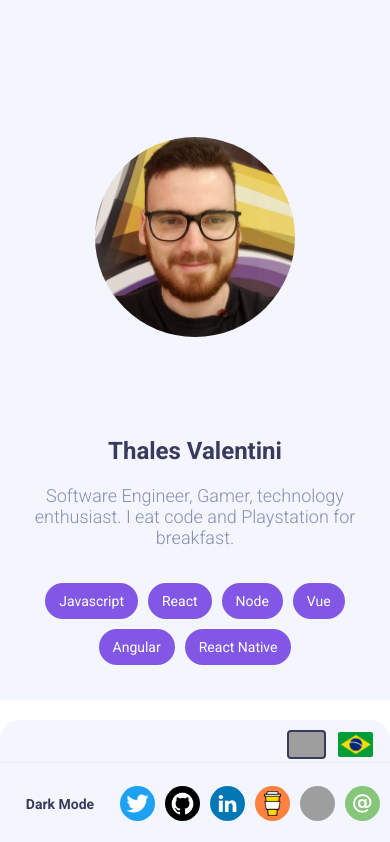
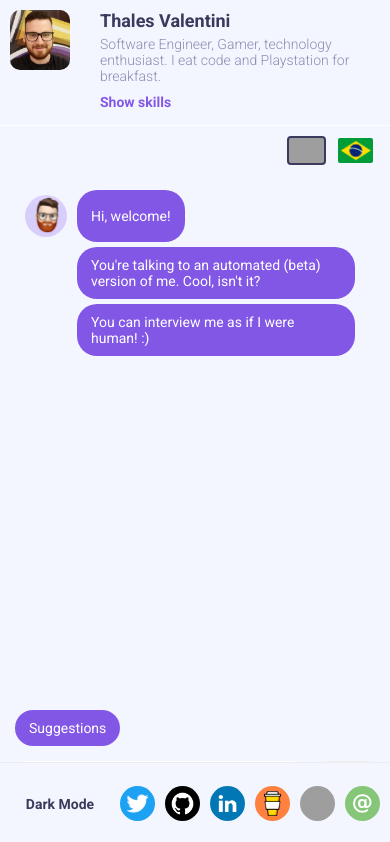
Before and after one commit to ThalesLudwig/portfolio-web, a React (Create React App) app: page / in a window 390 px wide. Shown: the top 842 px of the page. Built offline with nearby package versions, Linux system fonts and the light colour scheme; grey boxes are pictures that could not be loaded.

Commit message:
Improved header on mobile

```diff
--- a/src/AppStyled.js
+++ b/src/AppStyled.js
@@ -40,6 +40,10 @@ export const ProfileWrapper = styled.div`
   @media (max-width: ${DESKTOP_SMALL}) {
     margin-left: 0px;
     margin-bottom: 20px;
+  }
+
+  @media (max-width: ${MOBILE}) {
+    margin-bottom: 1px;
   }
 `;
 
--- a/src/components/CardMain/CardMainStyled.js
+++ b/src/components/CardMain/CardMainStyled.js
@@ -1,5 +1,5 @@
 import styled from "styled-components";
-import { TABLET } from "../../constants/screen";
+import { TABLET, MOBILE } from "../../constants/screen";
 
 export const Container = styled.div`
   background: ${({ theme }) => theme.card};
@@ -13,4 +13,8 @@ export const Container = styled.div`
   @media (max-width: ${TABLET}) {
     width: unset;
   }
+
+  @media (max-width: ${MOBILE}) {
+    border-radius: 0px;
+  }
 `;
--- a/src/components/CardProfile/CardProfile.js
+++ b/src/components/CardProfile/CardProfile.js
@@ -1,4 +1,4 @@
-import React from "react";
+import React, { useState } from "react";
 import Pill from "../Pill/Pill";
 import localization from "./localization";
 import { useIntl } from "react-intl";
@@ -9,15 +9,19 @@ import {
   Bio,
   Pills,
   MobileImage,
+  ContentWrapper,
+  SeeSkills,
 } from "./CardProfileStyled";
 
 const CardProfile = () => {
   const { formatMessage } = useIntl();
+  const [isShowingSkills, setIsShowingSkills] = useState(false);
 
   return (
     <BackgroundImage>
       <Container>
-        <Pills>
+        <ContentWrapper>
+          <Pills shouldDisplay={isShowingSkills}>
             <Pill key="js" text="Javascript" isPrimary />
             <Pill key="react" text="React" isPrimary />
             <Pill key="node" text="Node" isPrimary />
@@ -25,8 +29,16 @@ const CardProfile = () => {
             <Pill key="angular" text="Angular" isPrimary />
             <Pill key="react-native" text="React Native" isPrimary />
           </Pills>
+          <SeeSkills onClick={() => setIsShowingSkills(!isShowingSkills)}>
+            {formatMessage(
+              isShowingSkills
+                ? localization.hideSkills
+                : localization.showSkills
+            )}
+          </SeeSkills>
           <Bio>{formatMessage(localization.description)}</Bio>
           <Name>Thales Valentini</Name>
+        </ContentWrapper>
         <MobileImage />
       </Container>
     </BackgroundImage>
--- a/src/components/CardProfile/CardProfileStyled.js
+++ b/src/components/CardProfile/CardProfileStyled.js
@@ -1,7 +1,7 @@
 import styled from "styled-components";
 import profile from "../../assets/profile.jpg";
 import profileMobile from "../../assets/profile_mobile.jpg";
-import { TABLET, DESKTOP_SMALL } from "../../constants/screen";
+import { DESKTOP_SMALL, MOBILE } from "../../constants/screen";
 
 export const Container = styled.div`
   background-image: linear-gradient(
@@ -14,14 +14,27 @@ export const Container = styled.div`
   display: flex;
   flex-direction: column-reverse;
   padding: 0px 30px;
+
+  @media (max-width: ${DESKTOP_SMALL}) {
+    flex-direction: row-reverse;
+    padding: 30px;
+    width: unset;
+  }
+
+  @media (max-width: ${MOBILE}) {
+    border-radius: 0px;
+    padding: 10px;
+  }
+`;
+
+export const ContentWrapper = styled.div`
+  display: flex;
+  flex-direction: column-reverse;
   align-items: center;
 
   @media (max-width: ${DESKTOP_SMALL}) {
-    width: unset;
-  }
-
-  @media (max-width: ${TABLET}) {
-    border-radius: 0px;
+    align-items: flex-start;
+    margin-left: 30px;
   }
 `;
 
@@ -36,10 +49,11 @@ export const BackgroundImage = styled.div`
 
   @media (max-width: ${DESKTOP_SMALL}) {
     width: unset;
+    height: unset;
     background-image: none;
   }
 
-  @media (max-width: ${TABLET}) {
+  @media (max-width: ${MOBILE}) {
     border-radius: 0px;
   }
 `;
@@ -52,7 +66,7 @@ export const MobileImage = styled.div`
   background-position: center;
   width: 300px;
   height: 300px;
-  border-radius: 50%;
+  border-radius: 20px;
   margin-bottom: 100px;
 
   @media (min-width: ${DESKTOP_SMALL}) {
@@ -60,9 +74,20 @@ export const MobileImage = styled.div`
     margin: 0px;
   }
 
-  @media (max-width: ${TABLET}) {
-    width: 200px;
-    height: 200px;
+  @media (max-width: ${DESKTOP_SMALL}) {
+    width: 150px;
+    height: 150px;
+    min-width: 150px;
+    min-height: 150px;
+    margin-bottom: 0px;
+  }
+
+  @media (max-width: ${MOBILE}) {
+    width: 60px;
+    height: 60px;
+    min-width: 60px;
+    min-height: 60px;
+    border-radius: 10px;
   }
 `;
 
@@ -71,6 +96,16 @@ export const Name = styled.div`
   font-size: 24px;
   font-weight: bold;
   margin-bottom: 20px;
+
+  @media (max-width: ${DESKTOP_SMALL}) {
+    text-align: left;
+    margin-bottom: 10px;
+  }
+
+  @media (max-width: ${MOBILE}) {
+    font-size: 18px;
+    margin-bottom: 5px;
+  }
 `;
 
 export const Bio = styled.div`
@@ -79,6 +114,29 @@ export const Bio = styled.div`
   text-align: center;
   font-weight: 300;
   margin-bottom: 30px;
+
+  @media (max-width: ${DESKTOP_SMALL}) {
+    text-align: left;
+    margin-bottom: 25px;
+  }
+
+  @media (max-width: ${MOBILE}) {
+    font-size: 14px;
+    margin-bottom: 5px;
+  }
+`;
+
+export const SeeSkills = styled.div`
+  display: none;
+  color: ${({ theme }) => theme.primaryText};
+  font-size: 14px;
+  font-weight: bold;
+  margin: 5px 0px;
+  cursor: pointer;
+
+  @media (max-width: ${MOBILE}) {
+    display: flex;
+  }
 `;
 
 export const Pills = styled.div`
@@ -87,4 +145,15 @@ export const Pills = styled.div`
   flex-wrap: wrap;
   justify-content: center;
   margin-bottom: 30px;
+
+  @media (max-width: ${DESKTOP_SMALL}) {
+    justify-content: flex-start;
+    margin-bottom: 0px;
+  }
+
+  @media (max-width: ${MOBILE}) {
+    display: ${({ shouldDisplay }) => shouldDisplay ? "flex" : "none"};
+    margin-left: -10px;
+    margin-top: 10px;
+  }
 `;
--- a/src/components/CardProfile/localization.js
+++ b/src/components/CardProfile/localization.js
@@ -5,4 +5,12 @@ export default defineMessages({
     id: "profile.description",
     defaultMessage: "Software Engineer, Gamer, technology enthusiast. I eat code and Playstation for breakfast.",
   },
+  showSkills: {
+    id: "profile.skills.show",
+    defaultMessage: "Show skills",
+  },
+  hideSkills: {
+    id: "profile.skills.hide",
+    defaultMessage: "Hide skills",
+  },
 });
--- a/src/lang/en-US.js
+++ b/src/lang/en-US.js
@@ -18,4 +18,6 @@ export const EN_US = {
   "greeting.first": "Hi, welcome!",
   "greeting.second": "You're talking to an automated (beta) version of me. Cool, isn't it?",
   "greeting.third": "You can interview me as if I were human! :)",
+  "profile.skills.show": "Show skills",
+  "profile.skills.hide": "Hide skills",
 };
--- a/src/lang/pt-BR.js
+++ b/src/lang/pt-BR.js
@@ -18,4 +18,6 @@ export const PT_BR = {
   "greeting.first": "Olá, seja bem-vindo!",
   "greeting.second": "Você está conversando com uma versão (beta) automatizada de mim. Legal, não é?",
   "greeting.third": "Pode me entrevistar como se eu fosse humano! :)",
+  "profile.skills.show": "Mostrar habilidades",
+  "profile.skills.hide": "Esconder habilidades",
 };
--- a/src/theme.js
+++ b/src/theme.js
@@ -9,6 +9,7 @@ export const light = {
   grey: "#ECECEC",
   white: "#FFFFFF",
   input: "#FFFFFF",
+  primaryText: "#8257E6",
 };
 
 export const dark = {
@@ -22,4 +23,5 @@ export const dark = {
   grey: "#383838",
   white: "#FFFFFF",
   input: "#181818",
+  primaryText: "#c2ad5b",
 };
```
Lines whose indentation alone changed are shown as unchanged.
